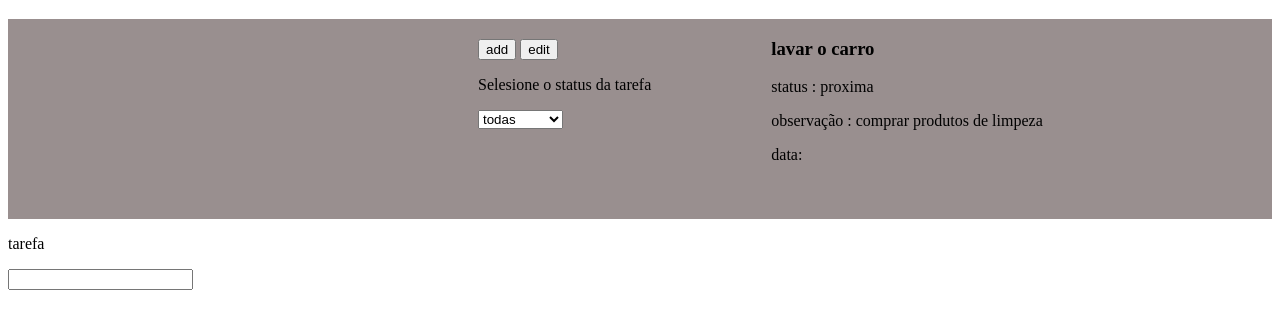
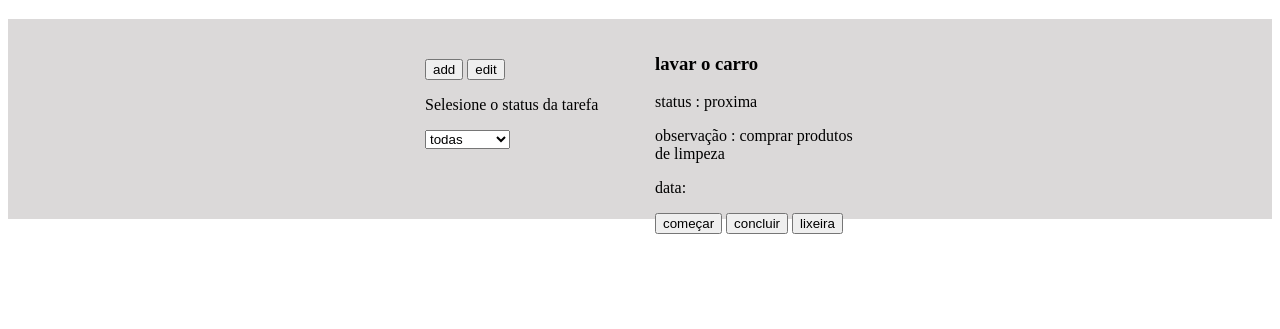
Before and after one commit to LincolnAgenor/gerenciador-de-tarefas, a plain HTML site: page index.html in a window 1280 px wide. Shown: the part 61-390 px from the top of the page. Drawn offline with Linux system fonts and the light colour scheme.

Commit message:
preso-nos-ajustes

```diff
--- a/index.html
+++ b/index.html
@@ -11,14 +11,14 @@
 <div class="tela1">
     <div class="gerenciador">
 
-    <button>
+    <button id="add">
         add
     </button>
-    <button>
+    <button id="edit">
         edit
     </button>
     <br>
-    <p>Selesione o status da tarefa</p>
+    <p id="TDS">Selesione o status da tarefa</p>
     <select name="status" id="filtro">status
         <option value="todas">todas</option>
         <option value="todas">proximas</option>
@@ -33,12 +33,9 @@
         <p>status : proxima</p>
         <p>observação : comprar produtos de limpeza</p>
         <p>data:</p>
-    </div>
-</div>
-<div class="tela2">
-    <div>
-        <p>tarefa</p>
-        <input type="text">
+        <button>começar</button>
+        <button>concluir</button>
+        <button>lixeira</button>
     </div>
 </div>
 </body>
--- a/style.css
+++ b/style.css
@@ -1,17 +1,28 @@
 .titulo{
-    text-align: center;
+    display: flex;
+    justify-content: center;
 }
 
 .tela1{
+    height: 200px;
     display: flex;
-    height: 200px;
-    background-color: rgba(139, 127, 127, 0.876);
-    display: flex;
-    align-items: flex-start;
+    background-color: rgba(53, 43, 43, 0.178);
+    justify-content: center;
+    flex-wrap: nowrap;
 }
 .gerenciador{
-    padding: 20px;
-    margin-left: 450px;
-    margin-right: 100px;
-    justify-content: space-around;
+    padding: 10px;
+    margin: 5px;
+    width: 200px;
 }
+.tarefas{
+    padding: 10px;
+    margin: 5px;
+    width: 200px;
+}
+#add{
+    margin-top: 25px;
+}
+#edit{
+    margin-top: 25px;
+}
```
